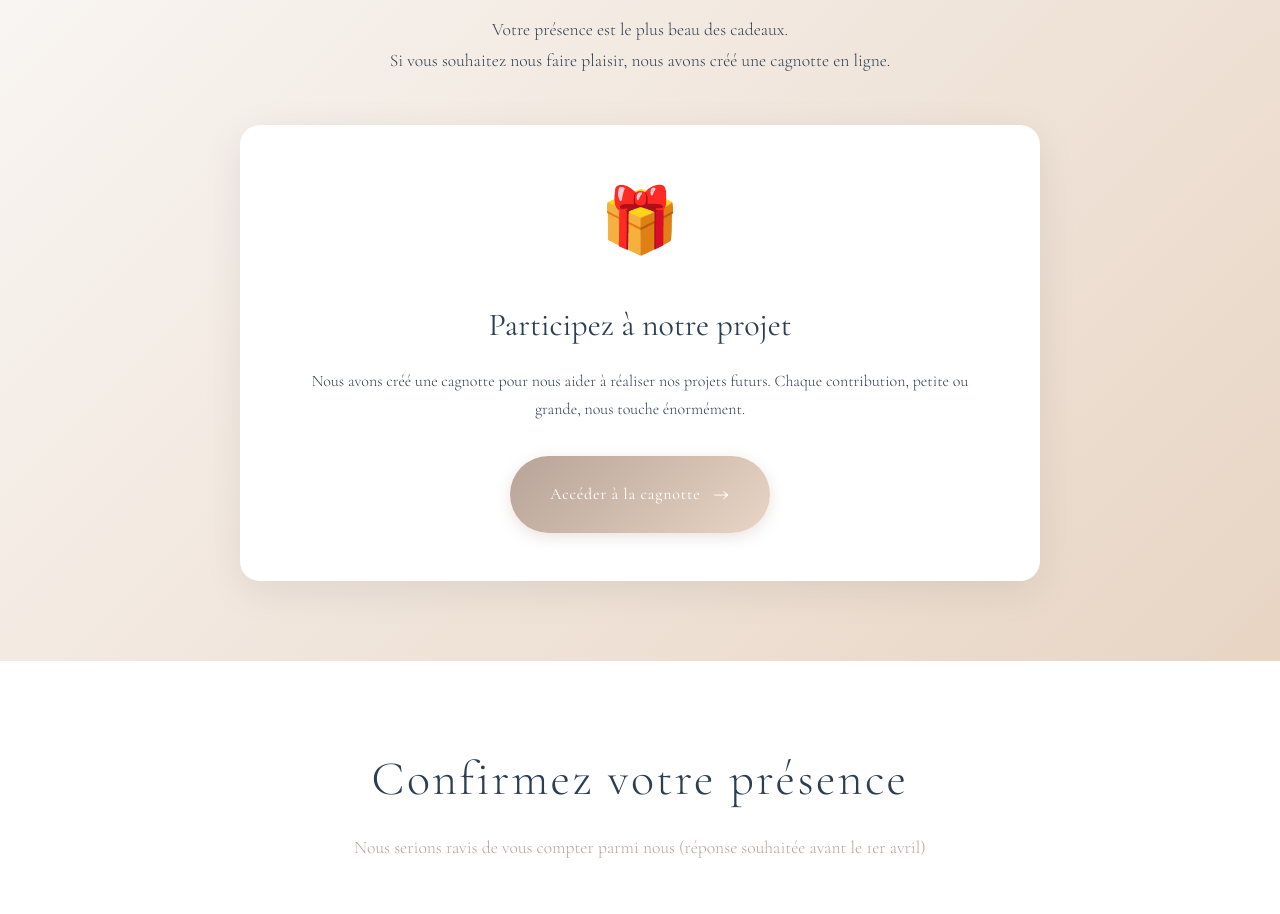
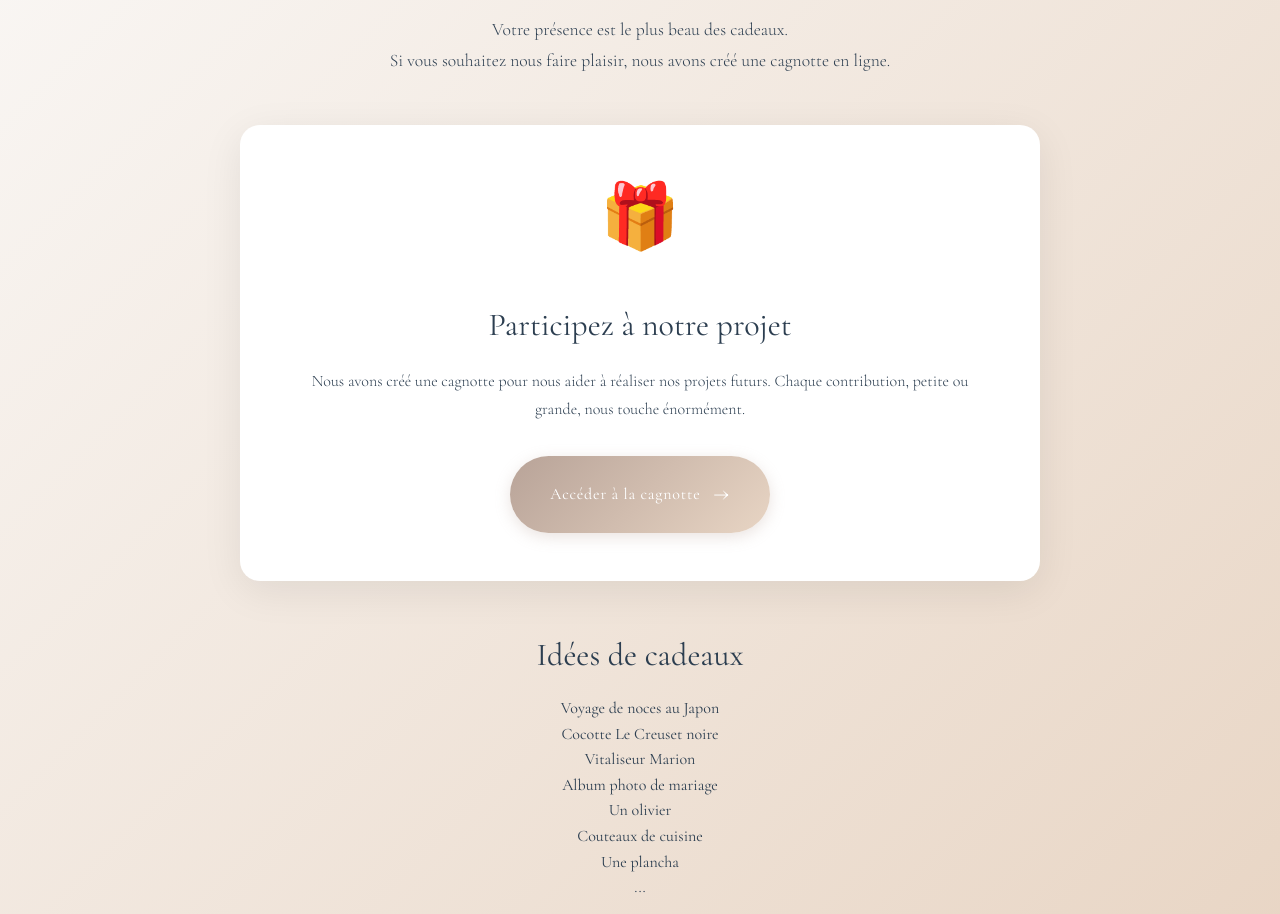
Before and after one commit to MahavishnuT/weddingAxelAlexiane, a React (Vite) app: page / in a window 1280 px wide. Shown: the part 1880-2794 px from the top of the page. Built offline with nearby package versions, Linux system fonts and the light colour scheme.

Commit message:
adding hotels, gift list and css fixes

```diff
--- a/src/components/Accommodation.css
+++ b/src/components/Accommodation.css
@@ -104,6 +104,12 @@
   text-decoration: underline;
 }
 
+.accomodation-details_website {
+  white-space: nowrap;
+  overflow: hidden;
+  text-overflow: ellipsis;
+}
+
 .accommodation-note {
   background: var(--white);
   padding: 2rem;
--- a/src/components/Accommodation.tsx
+++ b/src/components/Accommodation.tsx
@@ -41,6 +41,29 @@ const Accommodation = () => {
       distance: '12 km',
       website: 'www.hotel-bb.com/fr/hotel/montpellier-vendargues',
     },
+    {
+      name: "l'Oasis, Vendargues",
+      distance: '11 km',
+      website: 'www.booking.com/hotel/fr/l-39-oasis-vendargues.fr.html?chal_t=1773053737391&force_referer=https%3A%2F%2Fwww.google.com%2F'
+    },
+    {
+      name: "La chambre de Léopoldine, Verargues",
+      distance: '14 km',
+      website: 'www.booking.com/hotel/fr/la-chambre-de-leopoldine.fr.html#availability'
+    },
+    {
+      name: "Camping Le Fondespierre",
+      distance: '10 km',
+      phone: '04 67 91 20 03',
+      email: 'campingfondespierre@outlook.fr',
+      website: 'camping-fondespierre.com/'
+    },
+    {
+      name: "Camping Plein Air des Chênes, Clapiers",
+      distance: '11 km',
+      phone: '04 11 32 90 00',
+      website: 'www.sandaya.fr/nos-campings/plein-air-des-chenes'
+    }
   ];
 
   return (
@@ -84,6 +107,7 @@ const Accommodation = () => {
                       href={`https://${place.website}`}
                       target="_blank"
                       rel="noopener noreferrer"
+                      className='accomodation-details_website'
                     >
                       {place.website}
                     </a>
--- a/src/components/Gifts.css
+++ b/src/components/Gifts.css
@@ -33,6 +33,7 @@
   border-radius: 20px;
   box-shadow: 0 10px 40px rgba(0, 0, 0, 0.08);
   transition: all 0.3s ease;
+  margin-bottom: 3rem;
 }
 
 .gift-card:hover {
@@ -106,6 +107,19 @@
   transform: translateX(5px);
 }
 
+.gifts-list h3 {
+  font-family: 'Cormorant Garamond', serif;
+  font-size: 2rem;
+  font-weight: 400;
+  color: var(--primary-color);
+  margin-bottom: 1rem;
+}
+
+.gifts-list ul {
+  list-style: none;
+  padding: 0;
+}
+
 @media (max-width: 768px) {
   .gifts {
     padding: 4rem 1.5rem;
--- a/src/components/Gifts.tsx
+++ b/src/components/Gifts.tsx
@@ -30,6 +30,20 @@ const Gifts = () => {
             <span className="arrow">→</span>
           </a>
         </div>
+
+        <div className="gifts-list">
+          <h3>Idées de cadeaux</h3>
+          <ul>
+            <li>Voyage de noces au Japon</li>
+            <li>Cocotte Le Creuset noire</li>
+            <li>Vitaliseur Marion</li>
+            <li>Album photo de mariage</li>
+            <li>Un olivier</li>
+            <li>Couteaux de cuisine</li>
+            <li>Une plancha</li>
+            <li>...</li>
+          </ul>
+        </div>
       </div>
     </section>
   );
--- a/src/components/RSVP.css
+++ b/src/components/RSVP.css
@@ -66,7 +66,6 @@
   display: grid;
   grid-template-columns: repeat(auto-fit, minmax(200px, 1fr));
   gap: 1.5rem;
-  padding: 1.5rem;
   background-color: var(--light-bg);
   border-radius: 12px;
 }
```
